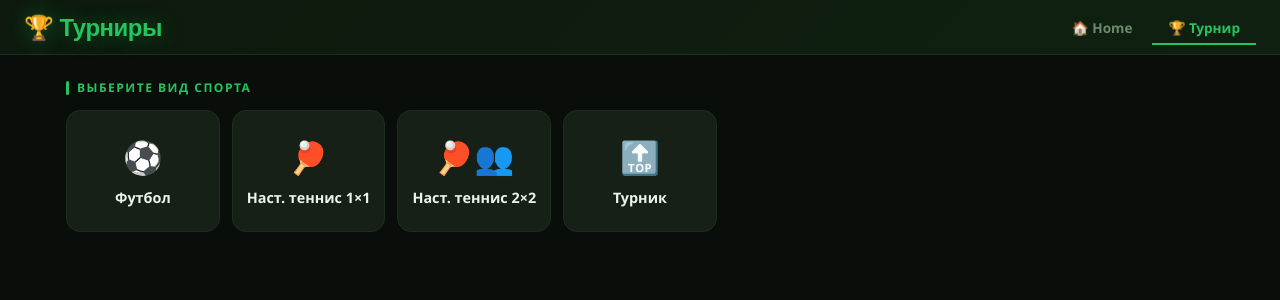
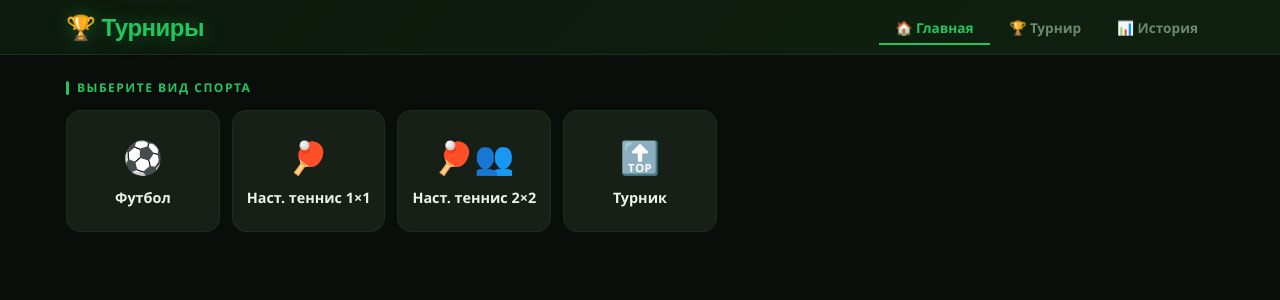
Before and after one commit to Habibullo-1999/turnir, a React (Vite) app: page / in a window 1280 px wide. Shown: the top 300 px of the page. Built offline with nearby package versions, Linux system fonts and the light colour scheme.

Commit message:
feat: add routing

```diff
--- a/package.json
+++ b/package.json
@@ -11,7 +11,8 @@
   },
   "dependencies": {
     "react": "^18.3.1",
-    "react-dom": "^18.3.1"
+    "react-dom": "^18.3.1",
+    "react-router-dom": "^6.30.1"
   },
   "devDependencies": {
     "@vitejs/plugin-react": "^4.3.4",
--- a/src/App.jsx
+++ b/src/App.jsx
@@ -1,4 +1,5 @@
-import React, { useState } from 'react';
+import React from 'react';
+import { HashRouter, Navigate, Outlet, Route, Routes, useNavigate, useParams } from 'react-router-dom';
 import { TournamentProvider, useTournament } from './context/TournamentContext.jsx';
 import Header from './components/Header.jsx';
 import LoadingOverlay from './components/LoadingOverlay.jsx';
@@ -8,59 +9,79 @@ import ActiveTournamentsList from './components/home/ActiveTournamentsList.jsx';
 import TournamentPage from './components/tournament/TournamentPage.jsx';
 import HistoryList from './components/history/HistoryList.jsx';
 import ViewOnlyPage from './components/viewonly/ViewOnlyPage.jsx';
+import { SPORT_CONFIG } from './utils/sportConfig.js';
 
-const viewId = new URLSearchParams(window.location.search).get('view');
-const noop = () => {};
-
-function MainApp() {
-  const [page, setPage] = useState('turnir');
-  const [selectedSport, setSelectedSport] = useState(null);
-  const { tournament, opening, openError, closeTournament } = useTournament();
+function AppLayout() {
+  const navigate = useNavigate();
+  const { closeTournament } = useTournament();
 
   function goHome() {
     closeTournament();
-    setSelectedSport(null);
-    setPage('turnir');
+    navigate('/');
   }
 
   return (
     <>
-      <Header page={page} onChangePage={setPage} onHome={goHome} />
-      <div className="container">
-        {page === 'turnir' && (
-          <>
-            <LoadingOverlay text={opening ? 'Загрузка турнира…' : null} />
-            {openError && <div className="card" style={{ color: 'var(--red)' }}>⚠️ {openError}</div>}
-            {tournament ? (
-              <TournamentPage onHome={() => setPage('turnir')} />
-            ) : !selectedSport ? (
-              <SportSelectScreen onSelect={setSelectedSport} />
-            ) : (
-              <>
-                <button
-                  className="pause-btn"
-                  style={{ marginBottom: 14 }}
-                  onClick={() => setSelectedSport(null)}
-                >
-                  ← Сменить вид спорта
-                </button>
-                <TournamentSetupForm sport={selectedSport} onCreated={noop} />
-                <ActiveTournamentsList sport={selectedSport} onOpen={noop} />
-              </>
-            )}
-          </>
-        )}
-        {page === 'history' && <HistoryList />}
-      </div>
+      <Header onHome={goHome} />
+      <main className="container"><Outlet /></main>
     </>
   );
 }
 
-export default function App() {
-  if (viewId) return <ViewOnlyPage id={viewId} />;
+function HomePage() {
+  const navigate = useNavigate();
+  return <SportSelectScreen onSelect={sport => navigate(`/create/${sport}`)} />;
+}
+
+function CreateTournamentPage() {
+  const { sport } = useParams();
+  const navigate = useNavigate();
+
+  if (!SPORT_CONFIG[sport]) return <Navigate to="/" replace />;
+
   return (
-    <TournamentProvider>
-      <MainApp />
-    </TournamentProvider>
+    <>
+      <button className="pause-btn" style={{ marginBottom: 14 }} onClick={() => navigate('/')}>← Сменить вид спорта</button>
+      <TournamentSetupForm sport={sport} onCreated={() => navigate('/tournament')} />
+      <ActiveTournamentsList sport={sport} onOpen={() => navigate('/tournament')} />
+    </>
   );
 }
+
+function TournamentRoute() {
+  const navigate = useNavigate();
+  const { tournament, opening, openError } = useTournament();
+
+  if (opening) return <LoadingOverlay text="Загрузка турнира..." />;
+  if (openError) return <div className="card" style={{ color: 'var(--red)' }}>⚠️ {openError}</div>;
+  if (!tournament) return <Navigate to="/" replace />;
+
+  return <TournamentPage onHome={() => navigate('/')} />;
+}
+
+function ViewOnlyRoute() {
+  const { id } = useParams();
+  return <ViewOnlyPage id={id} />;
+}
+
+function LegacyViewRedirect() {
+  const viewId = new URLSearchParams(window.location.search).get('view');
+  return viewId ? <Navigate to={`/view/${encodeURIComponent(viewId)}`} replace /> : <Navigate to="/" replace />;
+}
+
+export default function App() {
+  return (
+    <HashRouter>
+      <Routes>
+        <Route path="/view/:id" element={<ViewOnlyRoute />} />
+        <Route element={<TournamentProvider><AppLayout /></TournamentProvider>}>
+          <Route path="/" element={<HomePage />} />
+          <Route path="/create/:sport" element={<CreateTournamentPage />} />
+          <Route path="/tournament" element={<TournamentRoute />} />
+          <Route path="/history" element={<HistoryList />} />
+        </Route>
+        <Route path="*" element={<LegacyViewRedirect />} />
+      </Routes>
+    </HashRouter>
+  );
+}
--- a/src/components/Header.jsx
+++ b/src/components/Header.jsx
@@ -1,15 +1,17 @@
 import React from 'react';
+import { NavLink } from 'react-router-dom';
 
-export default function Header({ page, onChangePage, onHome }) {
+export default function Header({ onHome }) {
   return (
     <header>
       <div className="header-top">
         <button type="button" className="header-title" onClick={onHome}>
           <h1>🏆 Турниры</h1>
         </button>
-        <nav className="header-nav">
-          <button className={'nav-btn' + (page === 'history' ? ' active' : '')} onClick={() => onChangePage('history')}>🏠 Home</button>
-          <button className={'nav-btn' + (page === 'turnir' ? ' active' : '')} onClick={() => onChangePage('turnir')}>🏆 Турнир</button>
+        <nav className="header-nav" aria-label="Основная навигация">
+          <NavLink end to="/" className={({ isActive }) => 'nav-btn' + (isActive ? ' active' : '')}>🏠 Главная</NavLink>
+          <NavLink to="/tournament" className={({ isActive }) => 'nav-btn' + (isActive ? ' active' : '')}>🏆 Турнир</NavLink>
+          <NavLink to="/history" className={({ isActive }) => 'nav-btn' + (isActive ? ' active' : '')}>📊 История</NavLink>
         </nav>
       </div>
     </header>
--- a/src/components/tournament/ShareCard.jsx
+++ b/src/components/tournament/ShareCard.jsx
@@ -2,7 +2,7 @@ import React, { useState } from 'react';
 
 export default function ShareCard({ tournamentId }) {
   const [copied, setCopied] = useState(false);
-  const url = `${location.origin}${location.pathname}?view=${encodeURIComponent(tournamentId)}`;
+  const url = `${location.origin}${location.pathname}#/view/${encodeURIComponent(tournamentId)}`;
 
   function copy() {
     navigator.clipboard.writeText(url).then(() => {
--- a/src/styles/index.css
+++ b/src/styles/index.css
@@ -28,20 +28,20 @@ body {
 header {
   background: linear-gradient(135deg, #0d1a0d, #0f2010);
   border-bottom: 1px solid var(--border);
-  padding: 12px 24px 0;
+  padding: 12px 0 0;
   text-align: center;
   position: sticky;
   top: 0;
   z-index: 100;
   backdrop-filter: blur(10px);
 }
-.header-top { display: flex; align-items: center; justify-content: space-between; padding-bottom: 10px; }
+.header-top { max-width: 1180px; margin: 0 auto; padding: 0 16px 10px; display: flex; align-items: center; justify-content: space-between; }
 .header-title { appearance: none; border: 0; padding: 0; margin: 0; background: transparent; cursor: pointer; text-align: left; }
 header h1 { font-size: clamp(1.1rem, 3vw, 1.5rem); font-weight: 700; letter-spacing: -0.5px; color: var(--green); text-shadow: 0 0 20px rgba(34,197,94,0.4); }
 .header-title:hover h1 { color: var(--green-2); }
 .header-nav { display: flex; gap: 4px; }
 .nav-btn {
-  background: none; border: none; color: var(--text-muted);
+  background: none; border: none; color: var(--text-muted); text-decoration: none;
   font-size: 0.85rem; font-weight: 600; padding: 6px 16px;
   border-radius: 8px 8px 0 0; cursor: pointer; font-family: inherit;
   transition: color 0.2s, background 0.2s; border-bottom: 2px solid transparent; margin-bottom: -1px;
```
Also changed, not shown: 1 other file (tests, documents, lock files or other folders).
